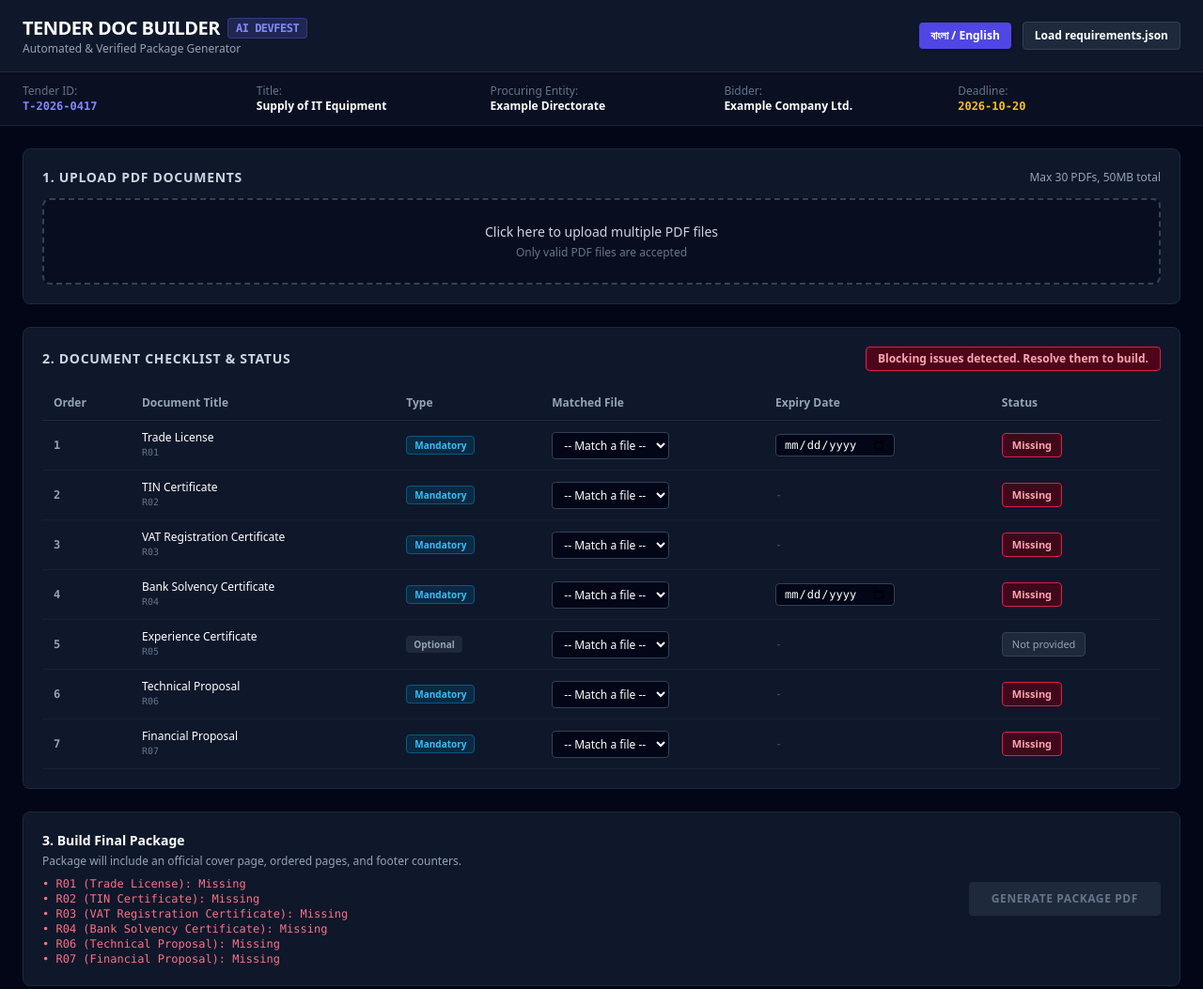
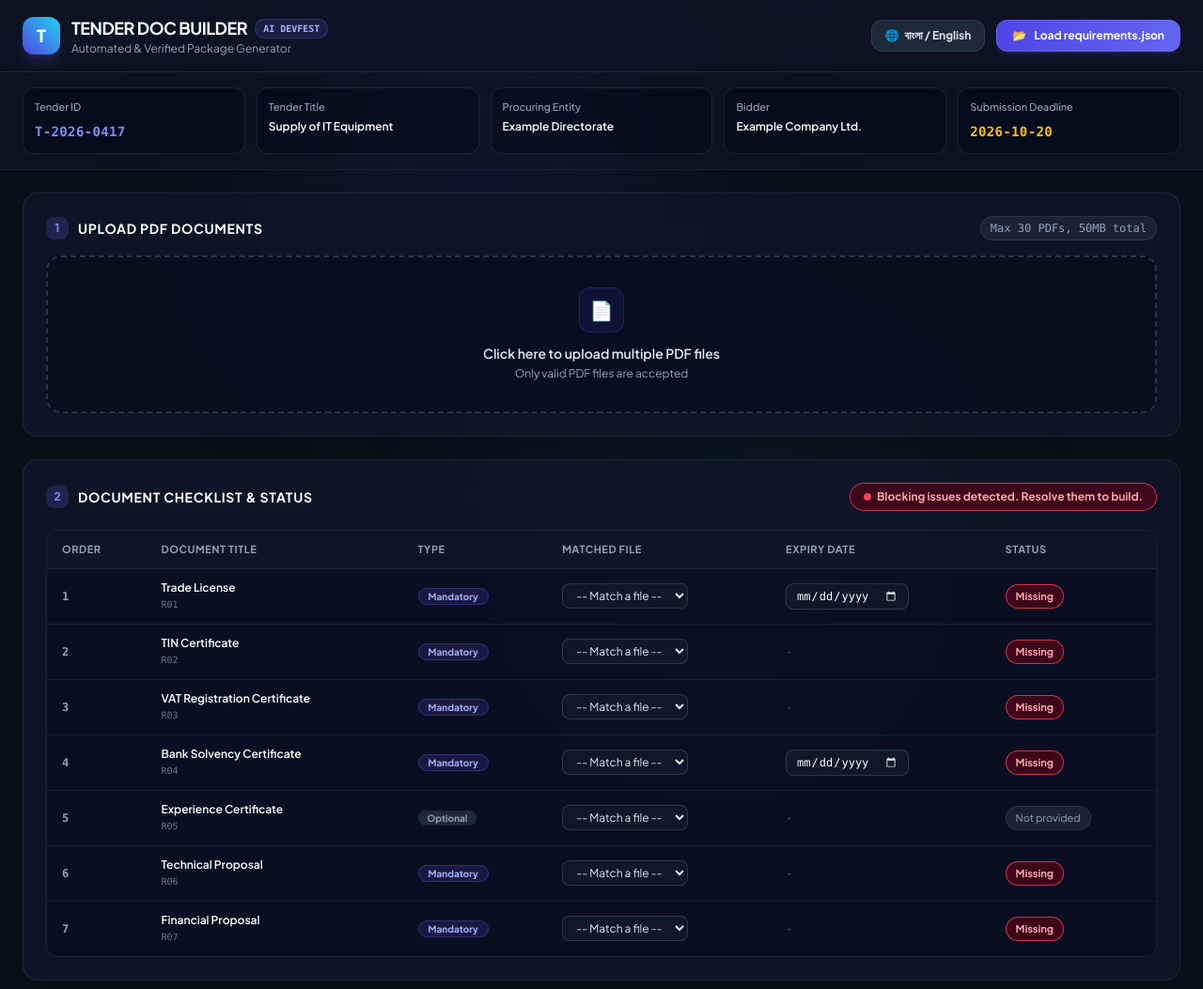
Before and after one commit to m35hasinoob/devfest-232-15-667, a plain HTML site: page index.html in a window 1280 px wide. Shown: the top 1053 px of the page at 94% size. Drawn offline with nearby package versions, Linux system fonts and the light colour scheme.

Commit message:
UI & Deliverables: complete package builder with modern glassmorphism UI, fresh screenshots, and compiled PDF package Prompt: Polish UI with glowing glassmorphism design, update high-resolution verification screenshots, and finalize compiled tender package PDF.

```diff
--- a/index.html
+++ b/index.html
@@ -6,89 +6,164 @@
   <title>Tender Document Package Builder</title>
   <script src="https://cdn.tailwindcss.com"></script>
   <script src="https://unpkg.com/pdf-lib@1.17.1/dist/pdf-lib.min.js"></script>
+  <link rel="preconnect" href="https://fonts.googleapis.com">
+  <link rel="preconnect" href="https://fonts.gstatic.com" crossorigin>
+  <link href="https://fonts.googleapis.com/css2?family=Plus+Jakarta+Sans:wght@400;500;600;700;800&family=JetBrains+Mono:wght@500;700&display=swap" rel="stylesheet">
+  <style>
+    body {
+      font-family: 'Plus Jakarta Sans', sans-serif;
+    }
+    .font-mono {
+      font-family: 'JetBrains Mono', monospace;
+    }
+    input[type="date"]::-webkit-calendar-picker-indicator {
+      filter: invert(1);
+      cursor: pointer;
+      opacity: 0.9;
+    }
+    .glass-card {
+      background: rgba(15, 23, 42, 0.75);
+      backdrop-filter: blur(16px);
+      -webkit-backdrop-filter: blur(16px);
+      border: 1px solid rgba(255, 255, 255, 0.08);
+    }
+    .glow-indigo {
+      box-shadow: 0 0 35px -5px rgba(99, 102, 241, 0.25);
+    }
+    .glow-emerald {
+      box-shadow: 0 0 35px -5px rgba(16, 185, 129, 0.35);
+    }
+  </style>
 </head>
-<body class="bg-slate-950 text-slate-100 min-h-screen flex flex-col font-sans">
+<body class="bg-[#0b0f19] text-slate-100 min-h-screen flex flex-col antialiased selection:bg-indigo-500 selection:text-white">
 
-  <header class="border-b border-slate-800 bg-slate-900 px-6 py-4 flex flex-wrap justify-between items-center gap-4">
-    <div>
-      <h1 class="text-xl font-bold tracking-tight text-white flex items-center gap-2">
-        TENDER DOC BUILDER <span class="text-xs bg-indigo-500/20 text-indigo-400 px-2 py-0.5 rounded font-mono border border-indigo-500/30">AI DEVFEST</span>
-      </h1>
-      <p class="text-xs text-slate-400" id="headerSub">Automated & Verified Package Generator</p>
-    </div>
-    <div class="flex items-center gap-3">
-      <button type="button" id="langToggleBtn" class="px-3 py-1.5 rounded bg-indigo-600 hover:bg-indigo-500 text-xs font-bold text-white shadow transition cursor-pointer">
-        বাংলা / English
-      </button>
-      <label class="cursor-pointer px-3 py-1.5 rounded bg-slate-800 hover:bg-slate-700 border border-slate-700 text-xs font-semibold transition text-white">
-        <span id="loadJsonLabel">Load requirements.json</span>
-        <input type="file" id="jsonInput" accept=".json" class="hidden" />
-      </label>
+  <!-- Ambient Glow Effects -->
+  <div class="fixed top-0 left-1/4 w-96 h-96 bg-indigo-600/10 rounded-full blur-[120px] pointer-events-none -z-10"></div>
+  <div class="fixed bottom-0 right-1/4 w-96 h-96 bg-cyan-600/10 rounded-full blur-[120px] pointer-events-none -z-10"></div>
+
+  <!-- Header -->
+  <header class="border-b border-slate-800/80 bg-slate-900/60 backdrop-blur-md sticky top-0 z-50 px-6 py-4">
+    <div class="max-w-7xl mx-auto flex flex-wrap justify-between items-center gap-4">
+      <div class="flex items-center gap-3">
+        <div class="h-10 w-10 rounded-xl bg-gradient-to-tr from-indigo-600 to-cyan-400 flex items-center justify-center font-black text-white text-lg shadow-lg shadow-indigo-500/20">
+          T
+        </div>
+        <div>
+          <div class="flex items-center gap-2">
+            <h1 class="text-lg font-bold tracking-tight text-white">TENDER DOC BUILDER</h1>
+            <span class="text-[10px] bg-indigo-500/15 text-indigo-300 font-mono font-semibold px-2 py-0.5 rounded-full border border-indigo-500/30">AI DEVFEST</span>
+          </div>
+          <p class="text-xs text-slate-400" id="headerSub">Automated & Verified Package Generator</p>
+        </div>
+      </div>
+
+      <div class="flex items-center gap-3">
+        <button type="button" id="langToggleBtn" class="px-3.5 py-2 rounded-xl bg-slate-800 hover:bg-slate-700 text-xs font-bold text-slate-200 border border-slate-700/80 shadow-sm transition-all duration-200 active:scale-95 cursor-pointer flex items-center gap-1.5">
+          <span>🌐</span> <span id="langBtnText">বাংলা / English</span>
+        </button>
+        <label class="cursor-pointer px-4 py-2 rounded-xl bg-gradient-to-r from-indigo-600 to-indigo-500 hover:from-indigo-500 hover:to-indigo-400 text-xs font-bold text-white shadow-md shadow-indigo-600/20 border border-indigo-400/30 transition-all duration-200 active:scale-95 flex items-center gap-2">
+          <span>📂</span>
+          <span id="loadJsonLabel">Load requirements.json</span>
+          <input type="file" id="jsonInput" accept=".json" class="hidden" />
+        </label>
+      </div>
     </div>
   </header>
 
-  <div id="tenderBanner" class="bg-slate-900/60 border-b border-slate-800 px-6 py-3">
-    <div class="grid grid-cols-2 md:grid-cols-5 gap-3 text-xs max-w-7xl mx-auto">
-      <div><span class="text-slate-500 block">Tender ID:</span> <strong id="tId" class="text-indigo-400 font-mono">T-2026-0417</strong></div>
-      <div><span class="text-slate-500 block">Title:</span> <strong id="tTitle" class="text-white">Supply of IT Equipment</strong></div>
-      <div><span class="text-slate-500 block">Procuring Entity:</span> <strong id="tEntity" class="text-white">Example Directorate</strong></div>
-      <div><span class="text-slate-500 block">Bidder:</span> <strong id="tBidder" class="text-white">Example Company Ltd.</strong></div>
-      <div><span class="text-slate-500 block">Deadline:</span> <strong id="tDeadline" class="text-amber-400 font-mono">2026-10-20</strong></div>
+  <!-- Tender Metadata Dashboard -->
+  <section class="border-b border-slate-800/60 bg-slate-900/40 px-6 py-4">
+    <div class="grid grid-cols-2 md:grid-cols-5 gap-3 max-w-7xl mx-auto">
+      <div class="p-3 rounded-xl bg-slate-950/40 border border-slate-800/80">
+        <span class="text-[11px] text-slate-400 font-medium block mb-1">Tender ID</span>
+        <strong id="tId" class="text-indigo-400 font-mono text-sm tracking-wide">T-2026-0417</strong>
+      </div>
+      <div class="p-3 rounded-xl bg-slate-950/40 border border-slate-800/80">
+        <span class="text-[11px] text-slate-400 font-medium block mb-1">Tender Title</span>
+        <strong id="tTitle" class="text-white text-xs truncate block font-semibold">Supply of IT Equipment</strong>
+      </div>
+      <div class="p-3 rounded-xl bg-slate-950/40 border border-slate-800/80">
+        <span class="text-[11px] text-slate-400 font-medium block mb-1">Procuring Entity</span>
+        <strong id="tEntity" class="text-white text-xs truncate block font-semibold">Example Directorate</strong>
+      </div>
+      <div class="p-3 rounded-xl bg-slate-950/40 border border-slate-800/80">
+        <span class="text-[11px] text-slate-400 font-medium block mb-1">Bidder</span>
+        <strong id="tBidder" class="text-white text-xs truncate block font-semibold">Example Company Ltd.</strong>
+      </div>
+      <div class="p-3 rounded-xl bg-slate-950/40 border border-slate-800/80">
+        <span class="text-[11px] text-slate-400 font-medium block mb-1">Submission Deadline</span>
+        <strong id="tDeadline" class="text-amber-400 font-mono text-sm tracking-wide">2026-10-20</strong>
+      </div>
     </div>
-  </div>
+  </section>
 
+  <!-- Main Container -->
   <main class="flex-1 p-6 space-y-6 max-w-7xl mx-auto w-full">
 
-    <div class="bg-slate-900 border border-slate-800 rounded-lg p-5">
-      <div class="flex justify-between items-center mb-3">
-        <h2 class="text-sm font-bold uppercase tracking-wider text-slate-300" id="sectionUpload">1. Upload PDF Documents</h2>
-        <span class="text-xs text-slate-400" id="limitNote">Max 30 PDFs, 50MB total</span>
+    <!-- 1. Upload Box -->
+    <div class="glass-card rounded-2xl p-6 shadow-xl">
+      <div class="flex justify-between items-center mb-4">
+        <div class="flex items-center gap-2.5">
+          <span class="h-6 w-6 rounded-lg bg-indigo-500/20 text-indigo-400 font-bold text-xs flex items-center justify-center">1</span>
+          <h2 class="text-sm font-bold uppercase tracking-wider text-white" id="sectionUpload">Upload PDF Documents</h2>
+        </div>
+        <span class="text-xs text-slate-400 bg-slate-800/80 border border-slate-700/60 px-2.5 py-1 rounded-full font-mono" id="limitNote">Max 30 PDFs, 50MB total</span>
       </div>
 
-      <div class="border-2 border-dashed border-slate-700 hover:border-indigo-500 bg-slate-950/50 rounded-lg p-6 text-center transition cursor-pointer" onclick="document.getElementById('pdfInput').click()">
-        <p class="text-sm font-medium text-slate-300" id="dragNote">Click here to upload multiple PDF files</p>
-        <p class="text-xs text-slate-500 mt-1" id="fileValidNote">Only valid PDF files are accepted (Select .pdf files)</p>
+      <div class="border-2 border-dashed border-slate-700/80 hover:border-indigo-500/80 bg-slate-950/40 hover:bg-indigo-950/10 rounded-2xl p-8 text-center transition-all duration-200 cursor-pointer group" onclick="document.getElementById('pdfInput').click()">
+        <div class="h-12 w-12 mx-auto mb-3 rounded-xl bg-indigo-600/10 border border-indigo-500/20 flex items-center justify-center text-indigo-400 text-xl group-hover:scale-110 transition-transform">
+          📄
+        </div>
+        <p class="text-sm font-semibold text-slate-200 group-hover:text-indigo-300 transition-colors" id="dragNote">Click here to upload multiple PDF files</p>
+        <p class="text-xs text-slate-400 mt-1" id="fileValidNote">Only valid PDF files are accepted (Select .pdf files)</p>
         <input type="file" id="pdfInput" accept=".pdf,application/pdf" multiple class="hidden" />
       </div>
 
-      <div id="uploadedFilesContainer" class="mt-4 hidden">
-        <h3 class="text-xs font-semibold text-slate-400 mb-2" id="uploadedLabel">Uploaded Files:</h3>
-        <div id="fileCards" class="grid grid-cols-1 sm:grid-cols-2 lg:grid-cols-3 gap-2"></div>
+      <div id="uploadedFilesContainer" class="mt-5 hidden">
+        <h3 class="text-xs font-semibold text-slate-400 mb-2.5 uppercase tracking-wider" id="uploadedLabel">Uploaded Files:</h3>
+        <div id="fileCards" class="grid grid-cols-1 sm:grid-cols-2 lg:grid-cols-3 gap-3"></div>
       </div>
     </div>
 
-    <div class="bg-slate-900 border border-slate-800 rounded-lg p-5">
-      <div class="flex flex-wrap justify-between items-center mb-4 gap-2">
-        <h2 class="text-sm font-bold uppercase tracking-wider text-slate-300" id="sectionMatch">2. Document Checklist & Status</h2>
-        <div id="overallStatusBadge" class="text-xs px-3 py-1 rounded font-bold bg-rose-950 text-rose-300 border border-rose-600">
-          Missing mandatory documents
+    <!-- 2. Checklist & Status Table -->
+    <div class="glass-card rounded-2xl p-6 shadow-xl">
+      <div class="flex flex-wrap justify-between items-center mb-5 gap-3">
+        <div class="flex items-center gap-2.5">
+          <span class="h-6 w-6 rounded-lg bg-indigo-500/20 text-indigo-400 font-bold text-xs flex items-center justify-center">2</span>
+          <h2 class="text-sm font-bold uppercase tracking-wider text-white" id="sectionMatch">Document Checklist & Status</h2>
+        </div>
+        <div id="overallStatusBadge" class="text-xs px-3.5 py-1.5 rounded-full font-bold bg-rose-950/80 text-rose-300 border border-rose-600/80 shadow-sm flex items-center gap-1.5">
+          <span class="h-2 w-2 rounded-full bg-rose-500"></span> Missing mandatory documents
         </div>
       </div>
 
-      <div class="overflow-x-auto">
+      <div class="overflow-x-auto rounded-xl border border-slate-800/80">
         <table class="w-full text-left text-xs border-collapse">
           <thead>
-            <tr class="border-b border-slate-800 text-slate-400">
-              <th class="py-2.5 px-3">Order</th>
-              <th class="py-2.5 px-3">Document Title</th>
-              <th class="py-2.5 px-3">Type</th>
-              <th class="py-2.5 px-3">Matched File</th>
-              <th class="py-2.5 px-3">Expiry Date</th>
-              <th class="py-2.5 px-3">Status</th>
+            <tr class="bg-slate-900/80 border-b border-slate-800 text-slate-400 font-semibold uppercase tracking-wider text-[11px]">
+              <th class="py-3 px-4">Order</th>
+              <th class="py-3 px-4">Document Title</th>
+              <th class="py-3 px-4">Type</th>
+              <th class="py-3 px-4">Matched File</th>
+              <th class="py-3 px-4">Expiry Date</th>
+              <th class="py-3 px-4">Status</th>
             </tr>
           </thead>
-          <tbody id="requirementsTableBody"></tbody>
+          <tbody id="requirementsTableBody" class="divide-y divide-slate-800/60 bg-slate-950/30"></tbody>
         </table>
       </div>
     </div>
 
-    <div class="bg-slate-900 border border-slate-800 rounded-lg p-5 flex flex-wrap items-center justify-between gap-4">
-      <div>
-        <h3 class="text-sm font-bold text-white" id="genTitle">3. Build Final Package</h3>
-        <p class="text-xs text-slate-400 mt-1" id="genSub">Package will include an official cover page, ordered pages, and footer counters.</p>
-        <div id="blockingReasons" class="text-xs text-rose-400 mt-2 font-mono"></div>
+    <!-- 3. Generator Bar -->
+    <div class="glass-card rounded-2xl p-6 flex flex-wrap items-center justify-between gap-6 shadow-2xl">
+      <div class="max-w-xl">
+        <div class="flex items-center gap-2.5 mb-1">
+          <span class="h-6 w-6 rounded-lg bg-indigo-500/20 text-indigo-400 font-bold text-xs flex items-center justify-center">3</span>
+          <h3 class="text-sm font-bold text-white tracking-wide" id="genTitle">Build Final Package</h3>
+        </div>
+        <p class="text-xs text-slate-400 leading-relaxed" id="genSub">Package will include an official cover page, ordered pages, and footer counters.</p>
+        <div id="blockingReasons" class="text-xs text-rose-400 mt-2 font-mono space-y-1"></div>
       </div>
-      <button id="generateBtn" disabled class="px-6 py-2.5 rounded bg-slate-800 text-slate-500 font-bold text-xs uppercase tracking-wider cursor-not-allowed transition">
+      <button id="generateBtn" disabled class="px-7 py-3 rounded-xl bg-slate-800/80 text-slate-500 font-bold text-xs uppercase tracking-wider cursor-not-allowed transition-all duration-300 border border-slate-700/40">
         Generate Package PDF
       </button>
     </div>
@@ -100,13 +175,13 @@
       en: {
         headerSub: "Automated & Verified Package Generator",
         loadJson: "Load requirements.json",
-        sectionUpload: "1. Upload PDF Documents",
+        sectionUpload: "Upload PDF Documents",
         limitNote: "Max 30 PDFs, 50MB total",
         dragNote: "Click here to upload multiple PDF files",
         fileValidNote: "Only valid PDF files are accepted",
         uploadedLabel: "Uploaded Files:",
-        sectionMatch: "2. Document Checklist & Status",
-        genTitle: "3. Build Final Package",
+        sectionMatch: "Document Checklist & Status",
+        genTitle: "Build Final Package",
         genSub: "Package will include an official cover page, ordered pages, and footer counters.",
         genBtn: "Generate Package PDF",
         building: "Generating package...",
@@ -126,13 +201,13 @@
       bn: {
         headerSub: "স্বয়ংক্রিয় ও যাচাইকৃত প্যাকেজ জেনারেটর",
         loadJson: "requirements.json লোড করুন",
-        sectionUpload: "১. পিডিএফ ডকুমেন্টস আপলোড",
+        sectionUpload: "পিডিএফ ডকুমেন্টস আপলোড",
         limitNote: "সর্বোচ্চ ৩০টি ফাইল, মোট ৫০ এমবি",
         dragNote: "একাধিক পিডিএফ ফাইল আপলোড করতে এখানে ক্লিক করুন",
         fileValidNote: "শুধুমাত্র সঠিক পিডিএফ ফাইল গ্রহণযোগ্য",
         uploadedLabel: "আপলোডকৃত ফাইলসমূহ:",
-        sectionMatch: "২. ডকুমেন্ট চেকলিস্ট ও স্ট্যাটাস",
-        genTitle: "৩. ফাইনাল প্যাকেজ তৈরি করুন",
+        sectionMatch: "ডকুমেন্ট চেকলিস্ট ও স্ট্যাটাস",
+        genTitle: "ফাইনাল প্যাকেজ তৈরি করুন",
         genSub: "প্যাকেজে অফিসিয়াল কভার পেজ, সুবিন্যস্ত পাতা এবং ফুটার নাম্বার থাকবে।",
         genBtn: "প্যাকেজ পিডিএফ তৈরি করুন",
         building: "প্যাকেজ তৈরি হচ্ছে...",
@@ -343,15 +418,15 @@
       if (uploadedFiles.length > 0) {
         filesContainer.classList.remove('hidden');
         fileCards.innerHTML = uploadedFiles.map(f => {
-          const borderClass = f.isDuplicate ? 'border-rose-600 bg-rose-950/30' : 'border-slate-800 bg-slate-950';
-          const badge = f.isDuplicate ? '<span class="text-[9px] bg-rose-600 text-white font-bold px-1.5 py-0.5 rounded">' + t.duplicate + '</span>' : '';
-          return '<div class="p-2.5 rounded border ' + borderClass + ' flex justify-between items-center text-xs">' +
+          const borderClass = f.isDuplicate ? 'border-rose-500/80 bg-rose-950/30' : 'border-slate-800 bg-slate-900/60';
+          const badge = f.isDuplicate ? '<span class="text-[9px] bg-rose-600 text-white font-bold px-2 py-0.5 rounded-full">' + t.duplicate + '</span>' : '';
+          return '<div class="p-3 rounded-xl border ' + borderClass + ' flex justify-between items-center text-xs transition-all hover:border-slate-700">' +
             '<div class="truncate mr-2">' +
-              '<p class="font-medium truncate text-white">' + f.name + '</p>' +
-              '<p class="text-[10px] text-slate-400 font-mono">' + f.pages + ' pages | ' + f.size + '</p>' +
+              '<p class="font-medium truncate text-slate-100">' + f.name + '</p>' +
+              '<p class="text-[10px] text-slate-400 font-mono mt-0.5">' + f.pages + ' pages | ' + f.size + '</p>' +
               badge +
             '</div>' +
-            '<button onclick="removeFile(\'' + f.id + '\')" class="text-slate-500 hover:text-rose-400 p-1 font-bold">✕</button>' +
+            '<button onclick="removeFile(\'' + f.id + '\')" class="text-slate-500 hover:text-rose-400 p-1.5 rounded-lg hover:bg-slate-800 font-bold cursor-pointer transition-colors">✕</button>' +
           '</div>';
         }).join('');
       } else {
@@ -373,9 +448,9 @@
           blockingReasons.push(req.id + ' (' + title + '): ' + status);
         }
 
-        let badgeStyle = "bg-slate-800 text-slate-400 border border-slate-700";
-        if (status === 'OK') badgeStyle = "bg-emerald-950/80 text-emerald-400 border border-emerald-600 font-bold";
-        else if (isBlocking) badgeStyle = "bg-rose-950/80 text-rose-300 border border-rose-600 font-bold";
+        let badgeStyle = "bg-slate-800/80 text-slate-400 border border-slate-700/60";
+        if (status === 'OK') badgeStyle = "bg-emerald-950/80 text-emerald-400 border border-emerald-500/80 font-bold";
+        else if (isBlocking) badgeStyle = "bg-rose-950/80 text-rose-300 border border-rose-500/80 font-bold";
 
         const fileOptions = uploadedFiles.map(f => {
           const disabled = f.isDuplicate ? 'disabled' : '';
@@ -385,32 +460,32 @@
         }).join('');
 
         const reqTypeBadge = req.mandatory
-          ? '<span class="px-2 py-0.5 rounded text-[10px] font-bold bg-sky-950/80 text-sky-400 border border-sky-800">' + t.required + '</span>'
-          : '<span class="px-2 py-0.5 rounded text-[10px] font-bold bg-slate-800 text-slate-400">' + t.optional + '</span>';
+          ? '<span class="px-2.5 py-0.5 rounded-full text-[10px] font-bold bg-indigo-950/80 text-indigo-300 border border-indigo-500/30">' + t.required + '</span>'
+          : '<span class="px-2.5 py-0.5 rounded-full text-[10px] font-bold bg-slate-800 text-slate-400">' + t.optional + '</span>';
 
         const expiryInput = req.has_expiry
-          ? '<input type="date" value="' + (match.expiryDate || '') + '" onchange="handleExpiryChange(\'' + req.id + '\', this.value)" class="bg-slate-950 border border-slate-700 rounded px-2 py-0.5 text-xs text-white font-mono" />'
-          : '<span class="text-slate-600 font-mono">-</span>';
+          ? '<input type="date" value="' + (match.expiryDate || '') + '" oninput="handleExpiryChange(\'' + req.id + '\', this.value)" onchange="handleExpiryChange(\'' + req.id + '\', this.value)" class="bg-slate-900 border border-slate-700/80 focus:border-indigo-500 rounded-lg px-2.5 py-1 text-xs text-white font-mono cursor-pointer transition-colors" />'
+          : '<span class="text-slate-600 font-mono text-xs">-</span>';
 
         const statusKey = 'status' + status.replace(/\s+/g, '');
         const displayStatus = t[statusKey] || status;
 
-        return '<tr class="border-b border-slate-800/60 hover:bg-slate-800/30 transition">' +
-          '<td class="py-2.5 px-3 font-mono font-bold text-slate-400">' + req.order + '</td>' +
-          '<td class="py-2.5 px-3">' +
-            '<span class="font-medium text-white">' + title + '</span>' +
-            '<span class="text-[10px] text-slate-500 block font-mono">' + req.id + '</span>' +
+        return '<tr class="hover:bg-slate-900/50 transition-colors">' +
+          '<td class="py-3 px-4 font-mono font-bold text-slate-400">' + req.order + '</td>' +
+          '<td class="py-3 px-4">' +
+            '<span class="font-semibold text-white block">' + title + '</span>' +
+            '<span class="text-[10px] text-slate-500 block font-mono mt-0.5">' + req.id + '</span>' +
           '</td>' +
-          '<td class="py-2.5 px-3">' + reqTypeBadge + '</td>' +
-          '<td class="py-2.5 px-3">' +
-            '<select onchange="handleMatchChange(\'' + req.id + '\', this.value)" class="bg-slate-950 border border-slate-700 rounded px-2 py-1 text-xs text-white max-w-[200px]">' +
+          '<td class="py-3 px-4">' + reqTypeBadge + '</td>' +
+          '<td class="py-3 px-4">' +
+            '<select onchange="handleMatchChange(\'' + req.id + '\', this.value)" class="bg-slate-900 border border-slate-700/80 focus:border-indigo-500 rounded-lg px-2.5 py-1 text-xs text-slate-200 max-w-[210px] cursor-pointer transition-colors">' +
               '<option value="">' + t.selectFile + '</option>' +
               fileOptions +
             '</select>' +
           '</td>' +
-          '<td class="py-2.5 px-3">' + expiryInput + '</td>' +
-          '<td class="py-2.5 px-3">' +
-            '<span class="px-2.5 py-1 rounded text-[11px] inline-block ' + badgeStyle + '">' + displayStatus + '</span>' +
+          '<td class="py-3 px-4">' + expiryInput + '</td>' +
+          '<td class="py-3 px-4">' +
+            '<span class="px-2.5 py-1 rounded-full text-[11px] inline-flex items-center gap-1 ' + badgeStyle + '">' + displayStatus + '</span>' +
           '</td>' +
         '</tr>';
       }).join('');
@@ -420,16 +495,16 @@
       const blockReasonsEl = document.getElementById('blockingReasons');
 
       if (allOK) {
-        overallBadge.className = "text-xs px-3 py-1 rounded font-bold bg-emerald-950 text-emerald-400 border border-emerald-600";
-        overallBadge.textContent = t.readyToBuild;
+        overallBadge.className = "text-xs px-3.5 py-1.5 rounded-full font-bold bg-emerald-950/80 text-emerald-400 border border-emerald-500/80 shadow-sm flex items-center gap-1.5";
+        overallBadge.innerHTML = '<span class="h-2 w-2 rounded-full bg-emerald-400 animate-pulse"></span> ' + t.readyToBuild;
         genBtn.disabled = false;
-        genBtn.className = "px-6 py-2.5 rounded bg-emerald-600 hover:bg-emerald-500 text-white font-bold text-xs uppercase tracking-wider cursor-pointer shadow-lg shadow-emerald-900/40 transition";
+        genBtn.className = "px-7 py-3 rounded-xl bg-gradient-to-r from-emerald-600 to-teal-500 hover:from-emerald-500 hover:to-teal-400 text-white font-bold text-xs uppercase tracking-wider cursor-pointer glow-emerald active:scale-95 transition-all duration-200";
         blockReasonsEl.textContent = "";
       } else {
-        overallBadge.className = "text-xs px-3 py-1 rounded font-bold bg-rose-950 text-rose-300 border border-rose-600";
-        overallBadge.textContent = t.cannotBuild;
+        overallBadge.className = "text-xs px-3.5 py-1.5 rounded-full font-bold bg-rose-950/80 text-rose-300 border border-rose-500/80 shadow-sm flex items-center gap-1.5";
+        overallBadge.innerHTML = '<span class="h-2 w-2 rounded-full bg-rose-500"></span> ' + t.cannotBuild;
         genBtn.disabled = true;
-        genBtn.className = "px-6 py-2.5 rounded bg-slate-800 text-slate-500 font-bold text-xs uppercase tracking-wider cursor-not-allowed transition";
+        genBtn.className = "px-7 py-3 rounded-xl bg-slate-800/80 text-slate-500 font-bold text-xs uppercase tracking-wider cursor-not-allowed transition-all duration-200 border border-slate-700/40";
         blockReasonsEl.innerHTML = blockingReasons.map(r => '• ' + r).join('<br>');
       }
     }
```
Also changed, not shown: screenshots/status_check.jpg, screenshots/status_verified.jpg, 1 other file.
